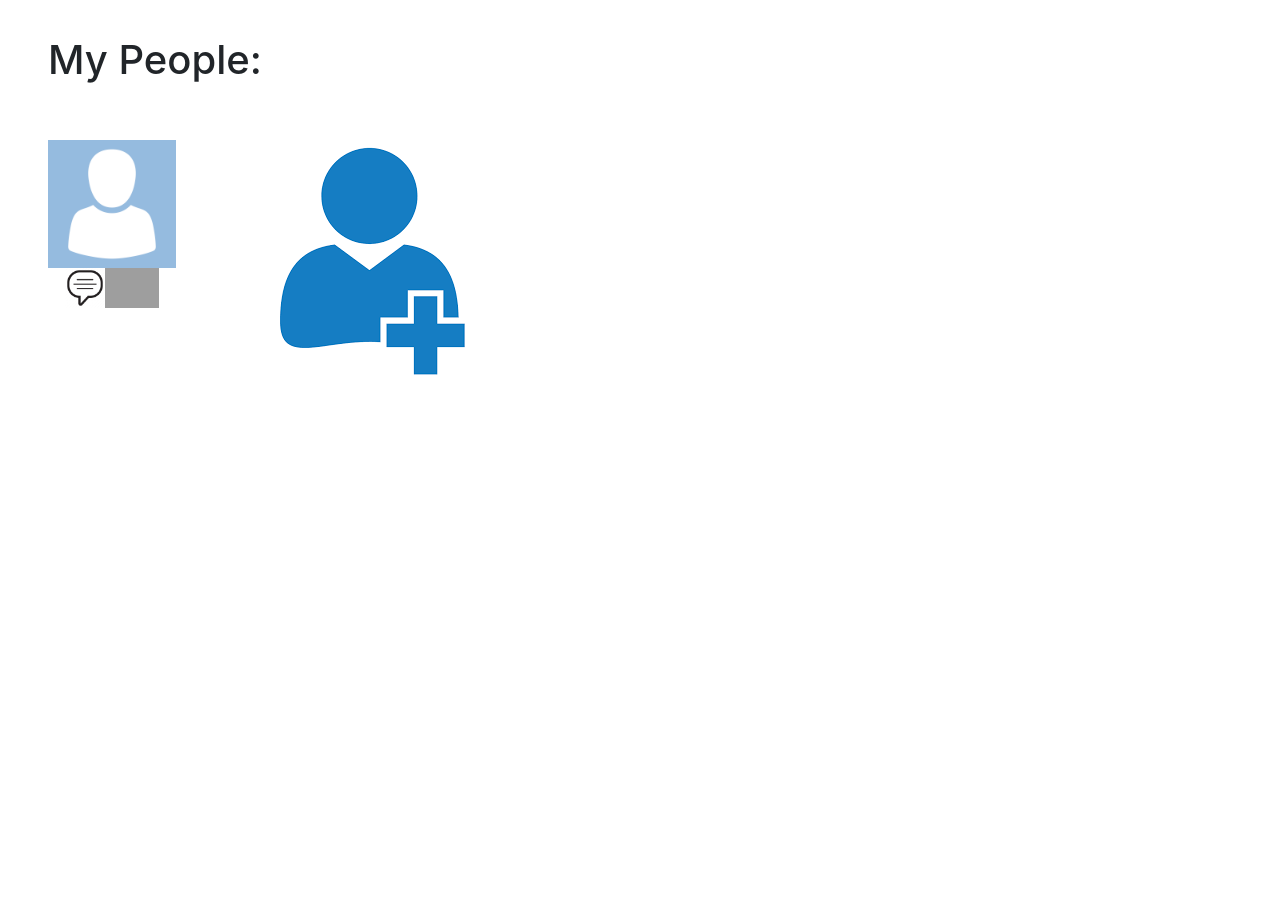
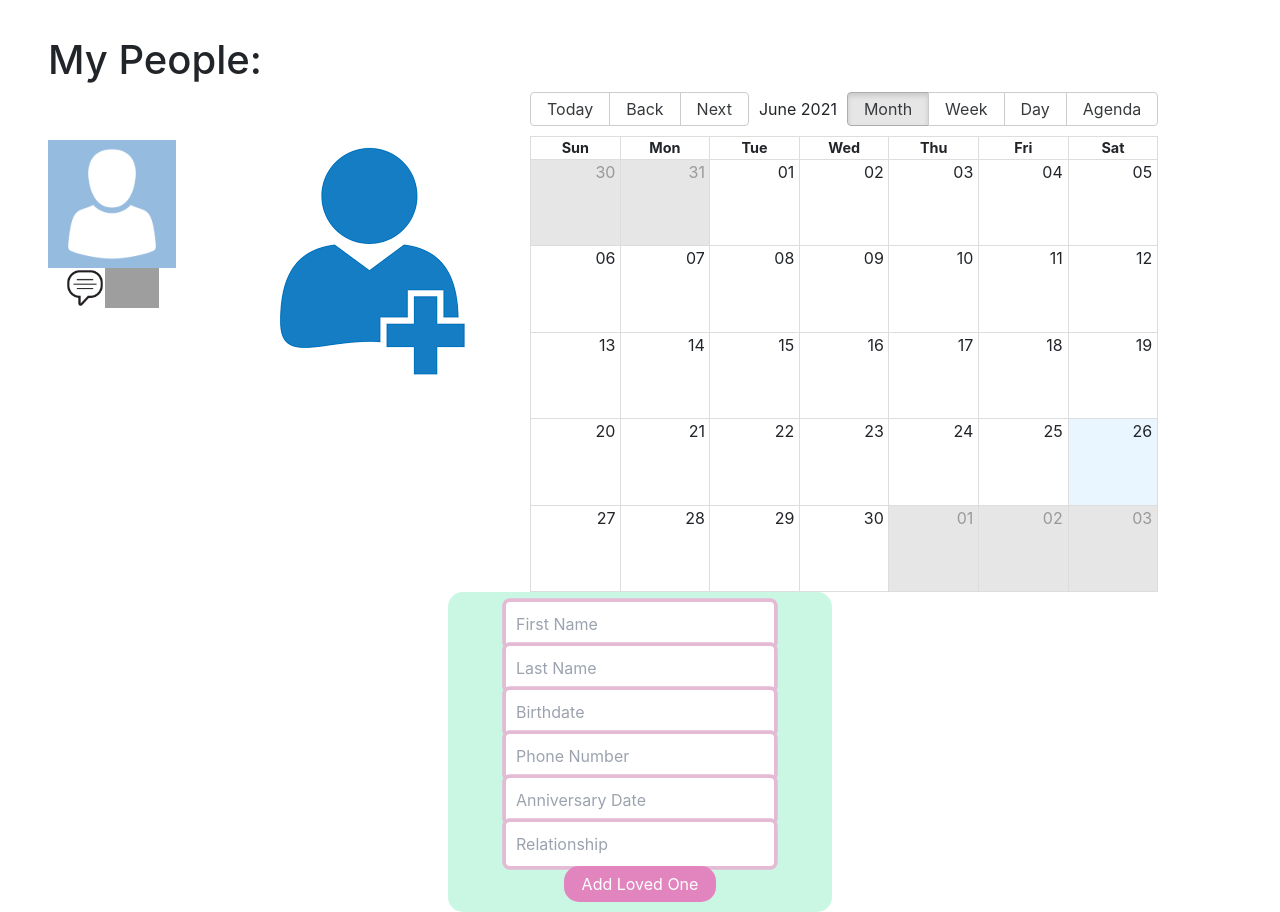
Before and after one commit to JennyRussell/Project-3, a React (Create React App) app: page / in a window 1280 px wide. Shown: the part 2520-3432 px from the top of the page. Before the commit the page ends 2948 px from the top, so only its background shows below. Built offline with nearby package versions, Linux system fonts and the light colour scheme; grey boxes are pictures that could not be loaded.

Commit message:
created addUser component

```diff
--- a/package.json
+++ b/package.json
@@ -12,7 +12,9 @@
     "@testing-library/react": "^11.2.7",
     "@testing-library/user-event": "^12.8.3",
     "bootstrap": "^4.6.0",
+    "moment": "^2.29.1",
     "react": "^17.0.2",
+    "react-big-calendar": "^0.33.5",
     "react-bootstrap": "^1.6.1",
     "react-dom": "^17.0.2",
     "react-native-calendars": "^1.1264.0",
--- a/src/App.js
+++ b/src/App.js
@@ -5,6 +5,7 @@ import './components/login/style.css';
 import { Register } from './components/login/index';
 import Welcome from './components/Welcome';
 import UserPage from './components/user-page/UserPage';
+import AddUser from './components/addUser/AddUser';
 import 'bootstrap/dist/css/bootstrap.min.css';
 
 
@@ -16,6 +17,7 @@ function App() {
       <Login />
       <Register />
       <UserPage />
+      <AddUser />
     </div>
   );
 }
--- /dev/null
+++ b/src/components/addUser/AddUser.js
@@ -0,0 +1,43 @@
+import React from "react";
+
+function addUser() {
+  return (
+    <div className="rg-container">
+      <div className="first-name">
+        <lable htmlFor="first-name"></lable>
+        <input type="text" name="first" placeholder="First Name" />
+      </div>
+      <div className="last-name">
+        <lable htmlFor="last-name"></lable>
+        <input type="text" name="last" placeholder="Last Name" />
+      </div>
+      <div className="birthdate">
+        <lable htmlFor="birthdate"></lable>
+        <input type="text" name="birthdate" placeholder="Birthdate" />
+      </div>
+      {/* <div className="gender">
+        <lable htmlFor="gender"></lable>
+        <input type="text" name="gender" placeholder="Gender" />
+      </div> */}
+      <div className="phone">
+        <lable htmlFor="phone"></lable>
+        <input type="text" name="phone" placeholder="Phone Number" />
+      </div>
+      <div className="anniversary">
+        <lable htmlFor="anniversary"></lable>
+        <input type="text" name="anniversary" placeholder="Anniversary Date" />
+      </div>
+      <div className="relationship">
+        <lable htmlFor="relationship"></lable>
+        <input type="text" name="relationship" placeholder="Relationship" />
+      </div>
+      <div className="footer">
+        <button type="button" className="btn-rg">
+          Add Loved One
+        </button>
+      </div>
+    </div>
+  );
+}
+
+export default addUser;
--- /dev/null
+++ b/src/components/calendar/Calendar.js
@@ -0,0 +1,42 @@
+import React, { useState } from "react";
+import { Calendar, momentLocalizer } from "react-big-calendar";
+import moment from "moment";
+import "react-big-calendar/lib/css/react-big-calendar.css";
+
+
+function MyCalendar(props) {
+    // set event state --> if we want to update events, we'll use setEvents({...events, newState});
+
+    console.log('props: ', props);
+    return (
+    <Calendar
+      localizer={props.localizer}
+      events={props.events}
+      startAccessor="start"
+      endAccessor="end"
+      style={{ height: 500 }}
+    />
+    )
+};
+
+// function getBirthdaysList() {
+//   const birthdaysList = [];
+
+//   for (var i = 0; i < birthdays.length; i++) {
+//     let color = "#ff0000";
+
+//     birthdaysList.push({ ...color: color});
+//   }
+// }
+
+// function getAnniversariesList() {
+//   const anniversariesList = [];
+
+//   for (var i = 0; i < anniversaries.length; i++) {
+//     let color = "#ff0000";
+
+//     anniversariesList.push({ color: color });
+//   }
+// }
+
+export default MyCalendar;
--- a/src/components/people/People.js
+++ b/src/components/people/People.js
@@ -1,28 +1,42 @@
-import React from 'react';
-import addUser from '../placeholder.png'
-import text from '../text.png'
-import video from '../video.jpeg'
+import React from "react";
+import addUser from "../placeholder.png";
+import text from "../text.png";
+import video from "../video.jpeg";
 
-function clicked() {
-    console.log("i clicked")
-}
-
+// when the user's person info renders with all their dates and add btn
+// on submit triggers put request to the database to update user's events
+// this way, when the user goes back to their calendar page, the new event will populate
 function People() {
+  const clicked = () => {
+    console.log("clicked!");
+    //trigger the profile page to populate
+  };
   return (
     <div className="">
-            <img className="icon w-32 h-32 border-1 mt-5 ml-5" src={addUser} alt="dFVDVS"></img>
+      <img
+        className="icon w-32 h-32 border-1 mt-5 ml-5"
+        src={addUser}
+        alt="dFVDVS"
+      ></img>
       <div className="ml-5">
         <button>
-                    <img onClick={clicked()} className="icon w-10 h-10 border-1" src={text} alt="text"></img>
+          <img
+            onClick={clicked()}
+            className="icon w-10 h-10 border-1"
+            src={text}
+            alt="text"
+          ></img>
         </button>
         <button>
-                    <img className="icon w-15 h-10 border-1" src={video} alt="video"></img>
+          <img
+            className="icon w-15 h-10 border-1"
+            src={video}
+            alt="video"
+          ></img>
         </button>
       </div>
     </div>
-    )
+  );
 }
 
-
-
-export default People
+export default People;
--- a/src/components/user-page/UserPage.js
+++ b/src/components/user-page/UserPage.js
@@ -1,8 +1,35 @@
-import React from "react";
+import React, {useState, useEffect} from "react";
 import People from '../people/People'
 import addUser from "../addUser.png"
+import Calendar from "../calendar/Calendar";
+import moment from "moment";
+import { momentLocalizer } from "react-big-calendar";
 
 function UserPage() {
+    useEffect(() => {
+        // call to the api to get the user's events
+        // const userEvents = API.getUserEvents
+            // .then().catch()
+            // set the event state to their events
+            // setEvents(userEvents)
+            // datetime format back from mysql -- see how that works to get moment formatted dates
+    }, [])
+    const localizer = momentLocalizer(moment);
+
+    // would initialize as empty state useState([]);
+    const [events, setEvents] = useState([
+        {
+            start: moment("20210630,", "YYYYMMDD").toDate(),
+            end: moment().toDate(),
+            title: "Wednesday's Class",
+        },
+        {
+            start: moment("20210704", "YYYYMMDD").fromNow(),
+            end: moment().add(1, "days").toDate(),
+            title: "Independence Day",
+        },
+    ]);
+
     return (
         <div>
             <nav className='w-100 h-24 border-2'>
@@ -17,6 +44,9 @@ function UserPage() {
                 <div className='ml-5'>
                     <img className="icon w-30 h-30 m-2 border-1 m-5" src={addUser} alt="DVBSB"></img>
                 </div>
+                <div className='coloum'>
+                    <Calendar events={events} localizer={localizer}/>
+                </div>
             </div>
         </div>
 
```
Also changed, not shown: 1 other file (tests, documents, lock files or other folders). Lines whose indentation alone changed are shown as unchanged.
